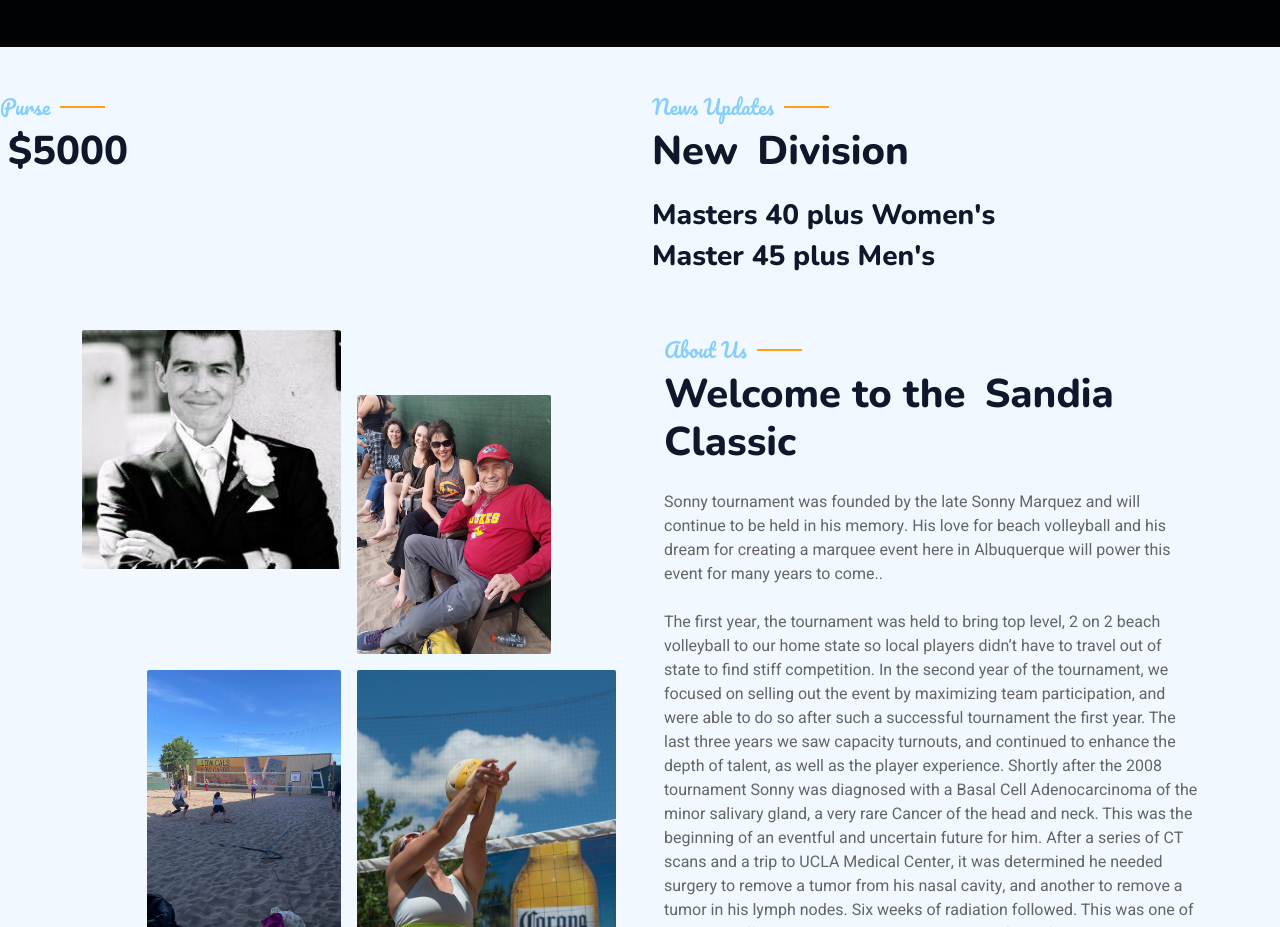
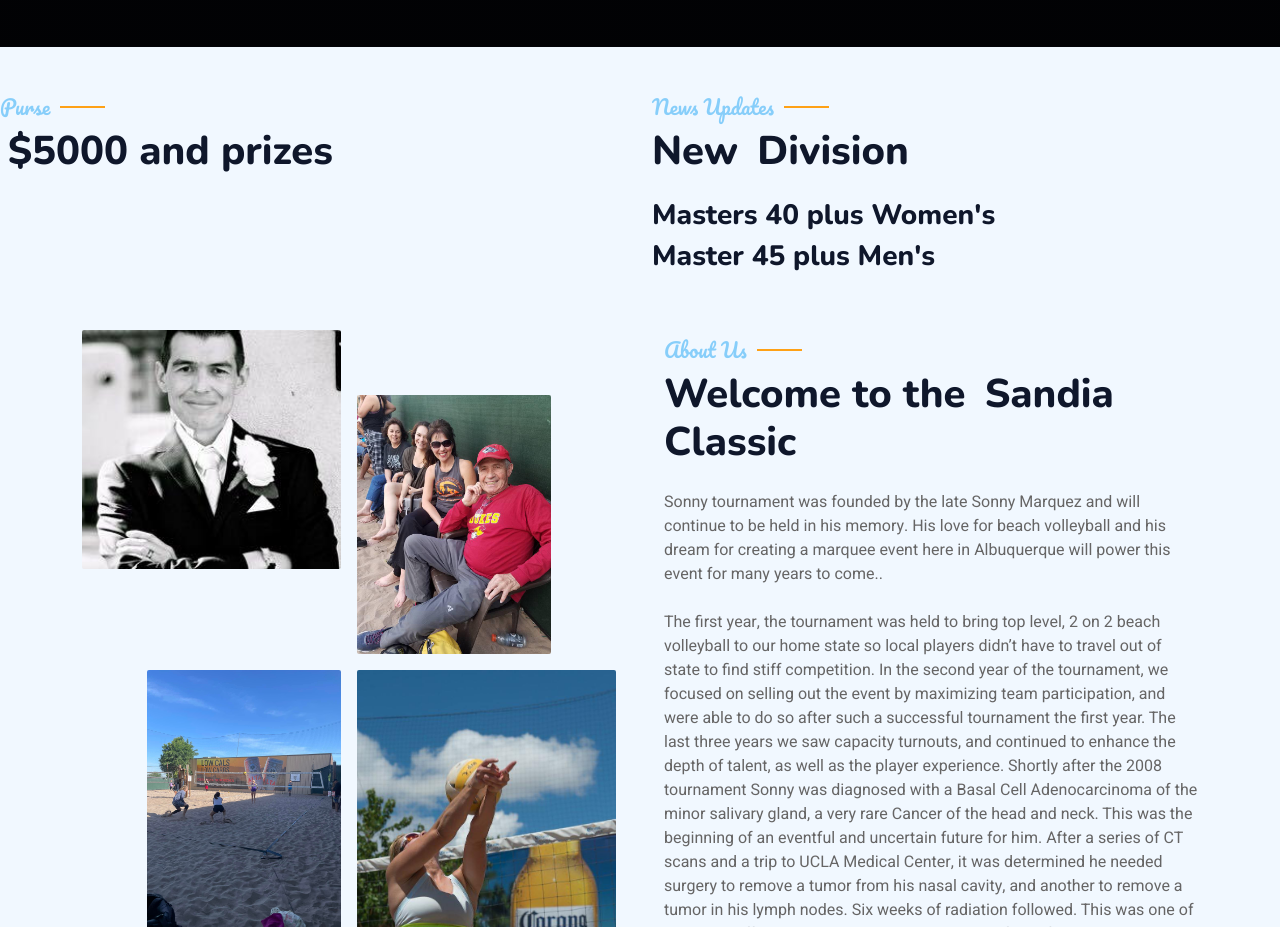
Before and after one commit to bryanklein2011/Sandia-, a plain HTML site: page index.html in a window 1280 px wide. Shown: the part 840-1767 px from the top of the page. Drawn offline with nearby package versions, Linux system fonts and the light colour scheme.

Commit message:
draft one

```diff
--- a/index.html
+++ b/index.html
@@ -87,7 +87,7 @@
 
         <div class="row">
            <div class="col"> <h5 class="section-title ff-secondary text-start text-primary fw-normal">Purse</h5>
-            <h1 class="mb-4"> <i class=" text-primary me-2"></i>$5000</h1>
+            <h1 class="mb-4"> <i class=" text-primary me-2"></i>$5000 and prizes </h1>
             <p></p>
             </div>
 
```
